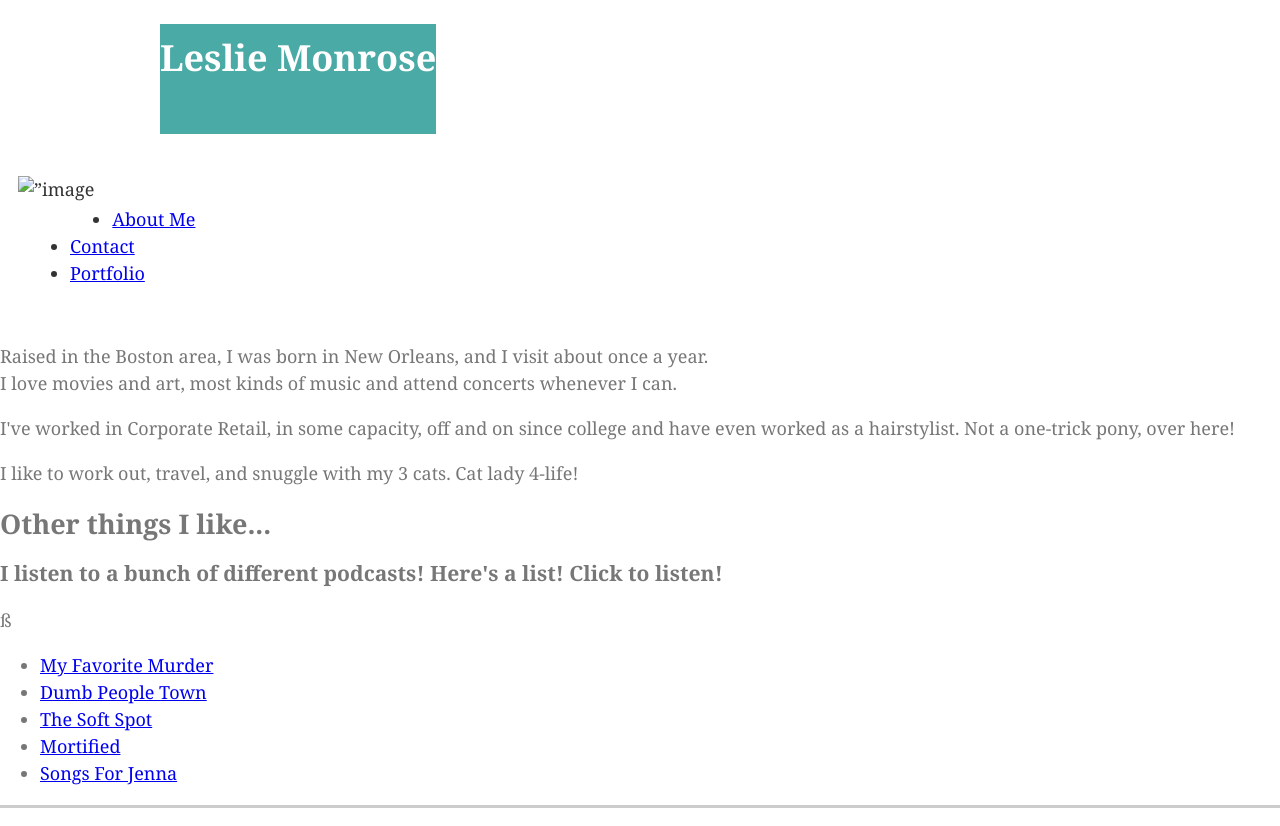
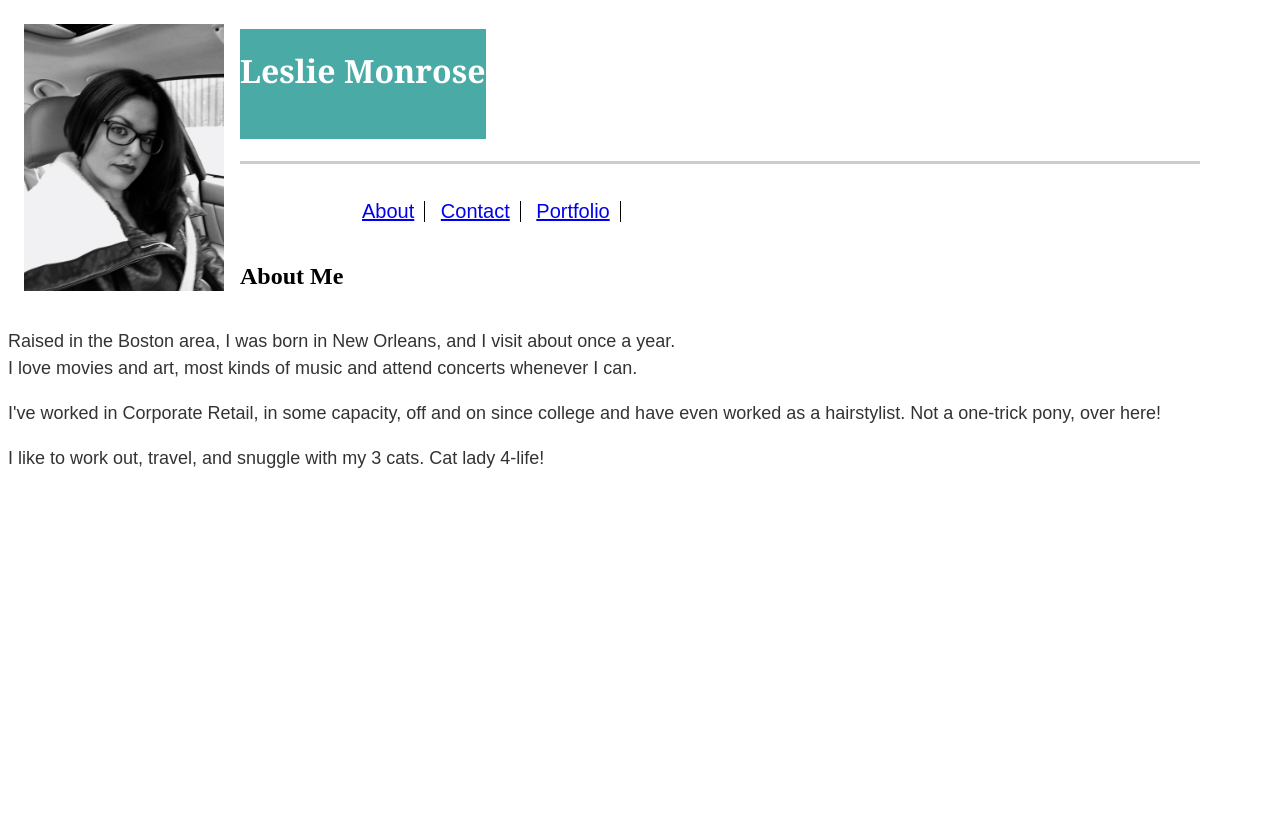
Before and after one commit to Lemonrose79/basic-portfolio, a plain HTML site: page index.html in a window 1280 px wide. After the commit the page ends 800 px from the top, so only its background shows below. Drawn offline with Linux system fonts and the light colour scheme.

```diff
--- a/assets/css/style.css
+++ b/assets/css/style.css
@@ -4,12 +4,6 @@
 	justify-content: space-between;
 	width: 960px;
 	margin: 0 auto;
-}
-.deco {
-	margin: 10px;
-	padding: 20px;
-	background-color: transparent;
-	border-radius: 10px;
 }
 h1 {
 	background-color: #4aaaa5;
@@ -18,26 +12,58 @@ h1 {
 	height: 20px;
 	padding: 20px 0 70px 0;
 }
-body {
+
+h2 {background-color:transparent;
+	inlineblock
+	border-bottom-style:solid;
+
+}
+img {
+	float: left;
+	margin: 1em;
+	width: 200px;
+	padding: ????;
+}
+nav {
+	position: relative;
+	width: 960px;
+	font-size: 20px;
+	font-family: sans-serif;
+	background-color: transparent;
+	border-radius: 10px;
+	display: inline;
+	float: right;
+	color: #777777;
+}
+li {list-style: none
+	height: 10px;
+   padding: 10px;
+   word-wrap: normal;
+   display: inline-block;
+   line-height: 1px;
+   color:#1e5799;
+   border-right: 1px solid #000;
+   }
+article {
+	background-color: #ffffff;
+	color: #777777;
 	padding: 0;
 	margin: 0;
 	font-family: Arial, Helvetica Neue, Helvetica, sans-serif;
 	font-size: 18px;
 	line-height: 150%;
 	color: #333;
+	display:inline-block;
+
 }
 header {
 	background: #ffffff;
 	margin-bottom: 1em;
 	border-bottom-style: solid;
 	border-color: #cccccc;
-	font-family: Georgia, 'Times New Roman', Times, serif;
+	font-family: Georgia, "Times New Roman", Times, serif;
+	display: inline-block;
 }
-article {
-	background-color: #ffffff;
-	color: #777777;
+
+h2 {display: inline-block
 }
-img {
-	float: left;
-	margin: 1em;
-}
--- a/index.html
+++ b/index.html
@@ -3,53 +3,39 @@
 <head>
 	<link href="assets/css/style.css" rel="stylesheet">
 	<meta charset="UTF-8">
-	<title>Recommended Homework</title>
+	<title>Leslie Monrose Biography</title>
 </head>
 <body>
 	<header>
 		<div class="topSection">
 			<h1>Leslie Monrose</h1>
+
+
 		</div>
-			</ul><img alt="”image" height="”" src="%E2%80%9Cleslieglasses.jpg%E2%80%9C" width="”">
-			<nav class="deco">
+	</header>
+
+		<img src="assets/images/leslieglasses.jpeg" alt="Leslie in glasses">
+		<nav>
 			<ul>
 				<li>
-						<a href="About Me">About Me</a>
+					<a href="index.html">About</a>
 				</li>
 				<li>
-						<a href="Contact">Contact</a>
+					<a href="contact.html">Contact</a>
 				</li>
 				<li>
-						<a href="Portfolio">Portfolio</a>
+					<a href="portfolio.html">Portfolio</a>
 				</li>
 			</ul>
 		</nav>
 
+		<h2>About Me</h2>
 		<article>
 			<p>Raised in the Boston area, I was born in New Orleans, and I visit about once a year.<br>
 			I love movies and art, most kinds of music and attend concerts whenever I can.</p>
 			<p>I've worked in Corporate Retail, in some capacity, off and on since college and have even worked as a hairstylist. Not a one-trick pony, over here!</p>
 			<p>I like to work out, travel, and snuggle with my 3 cats. Cat lady 4-life!</p>
-			<h2>Other things I like...</h2>
-			<h3>I listen to a bunch of different podcasts! Here's a list! Click to listen!</h3>ß
-			<ul>
-				<li>
-					<a href="https://www.myfavoritemurder.com/">My Favorite Murder</a>
-				</li>
-				<li>
-					<a href="https://www.stitcher.com/podcast/starburns-audio/dumb-people-town">Dumb People Town</a>
-				</li>
-				<li>
-					<a href="https://www.podbean.com/podcast-detail/cc3zw-68423/The-Soft-Spot-Podcast">The Soft Spot</a>
-				</li>
-				<li>
-					<a href="http://getmortified.com/">Mortified</a>
-				</li>
-				<li>
-					<a href="https://www.stitcher.com/podcast/songs-for-jenna">Songs For Jenna</a>
-				</li>
-			</ul>
+
 		</article>
-	</header>
 </body>
 </html>
```
Also changed, not shown: contact.html (+13 -4 lines), 2 other files. Lines whose indentation alone changed are shown as unchanged.
